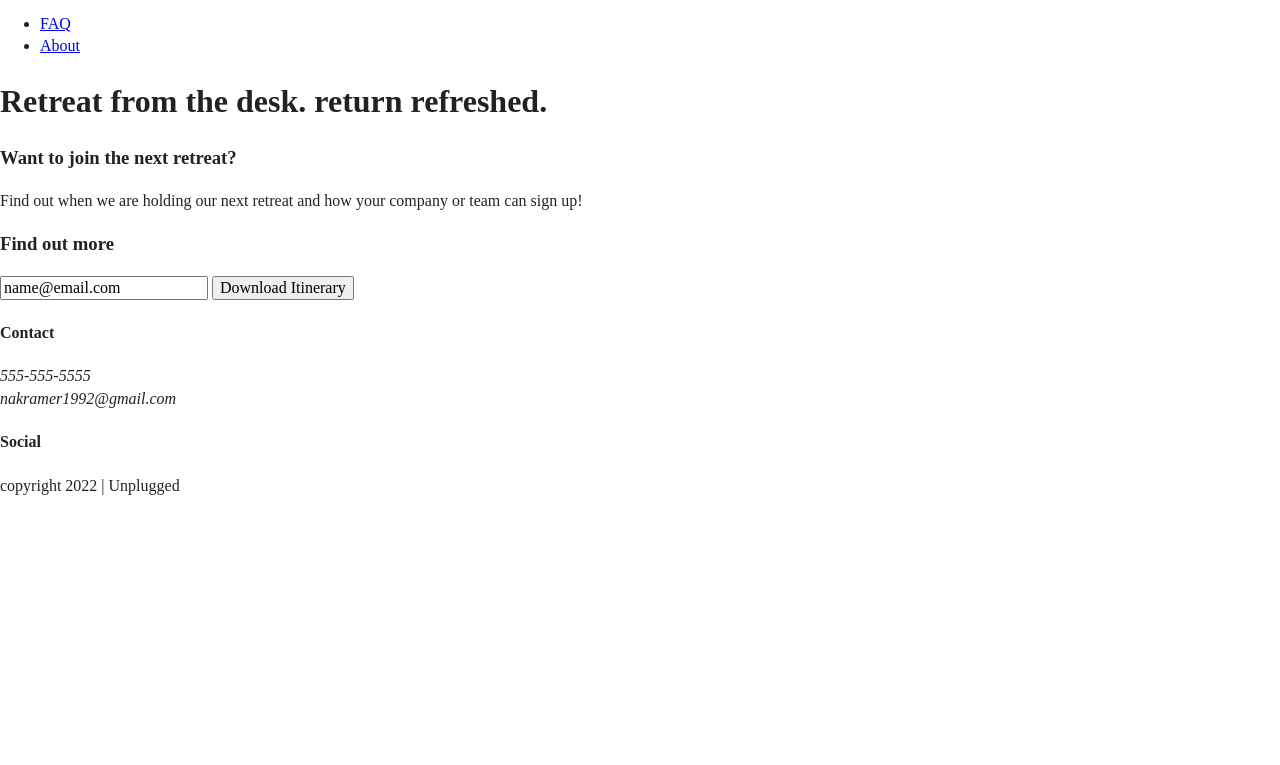
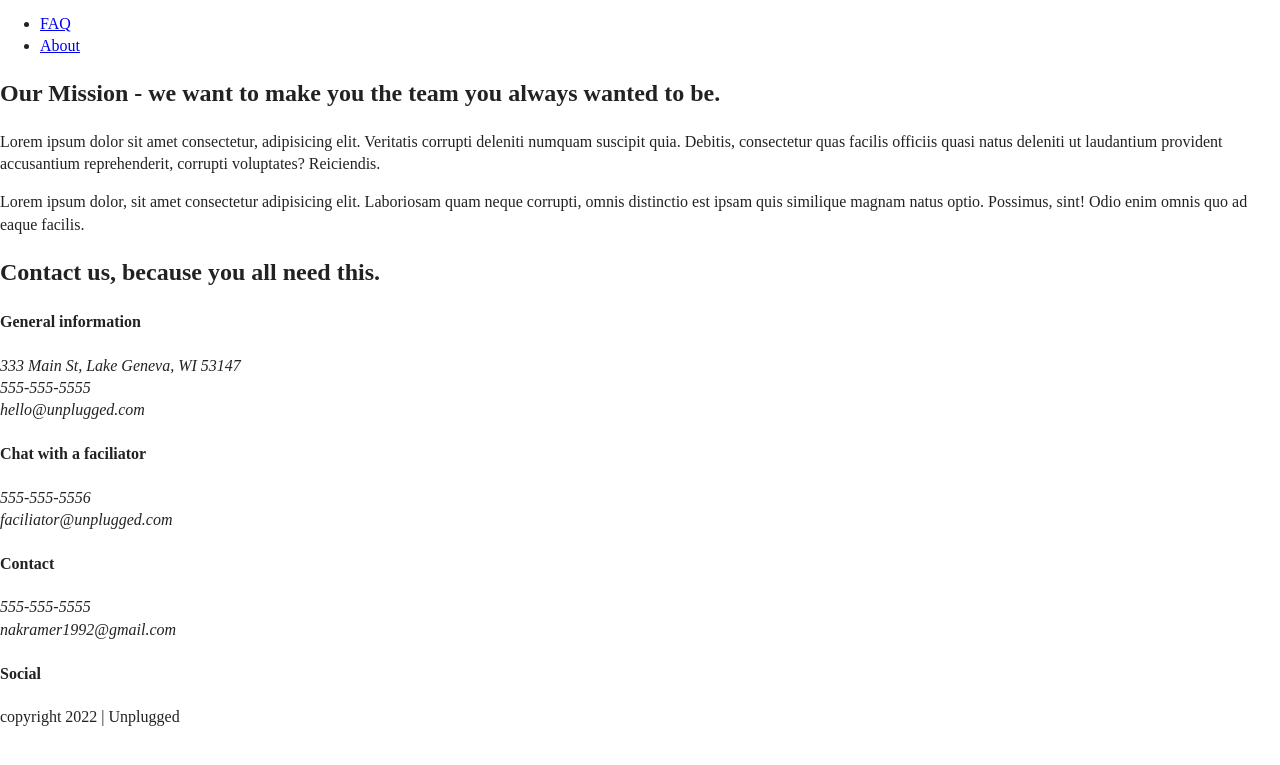
Before and after one commit to kramedog3223/unplugged-retreat, a website: page about/index.html in a window 1280 px wide. Shown: the part 27-792 px from the top of the page. Drawn offline with Linux system fonts and the light colour scheme.

Commit message:
added contact info to about page

```diff
--- a/about/index.html
+++ b/about/index.html
@@ -29,36 +29,66 @@
         <nav>
           <ul>
             <li><a href="faq/index.html" target="_blank">FAQ</a></li>
-            <li><a href="about/index.html" target="_blank">About</a></li>
+            <li><a href="index.html" target="_blank">About</a></li>
           </ul>
         </nav>
       </div>
     </header>
 
     <main>
-      <section class="hero-area">
+      <section class="mission">
         <div class="content-wrapper">
-          <h1>Retreat from the desk. return refreshed.</h1>
+          <h2>
+            Our Mission - we want to make you the team you always wanted to be.
+          </h2>
+          <div class="mission-content">
+            <p>
+              Lorem ipsum dolor sit amet consectetur, adipisicing elit.
+              Veritatis corrupti deleniti numquam suscipit quia. Debitis,
+              consectetur quas facilis officiis quasi natus deleniti ut
+              laudantium provident accusantium reprehenderit, corrupti
+              voluptates? Reiciendis.
+            </p>
+            <p>
+              Lorem ipsum dolor, sit amet consectetur adipisicing elit.
+              Laboriosam quam neque corrupti, omnis distinctio est ipsam quis
+              similique magnam natus optio. Possimus, sint! Odio enim omnis quo
+              ad eaque facilis.
+            </p>
+          </div>
+        </div>
+        <!-- mission content wrapper ends-->
+      </section>
+
+      <section class="map">
+        <figure></figure>
+      </section>
+
+      <section class="contact-section">
+        <div class="content-wrapper">
+          <h2>Contact us, because you all need this.</h2>
+          <div class="contact-content">
+            <div class="general-info">
+              <h4>General information</h4>
+              <address>
+                <p>
+                  333 Main St, Lake Geneva, WI 53147<br />
+                  555-555-5555<br />
+                  hello@unplugged.com
+                </p>
+              </address>
+              <div class="chat">
+              <h4>Chat with a faciliator</h4>
+              <address>
+                <p>
+                  555-555-5556<br />
+                  faciliator@unplugged.com
+                </p>
+              </address>
+            </div>
+          </div>
         </div>
       </section>
-
-      <aside>
-        <div class="content-wrapper">
-          <div class="form-description">
-            <h3>Want to join the next retreat?</h3>
-            <p>
-              Find out when we are holding our next retreat and how your company
-              or team can sign up!
-            </p>
-          </div>
-          <div class="form">
-            <h3>Find out more</h3>
-            <input type="text" name="name" value="name@email.com" />
-            <input type="button" value="Download Itinerary" />
-          </div>
-        </div>
-        <!--aside content wrapper ends -->
-      </aside>
     </main>
     <!--Main wrapper-->
 
```
